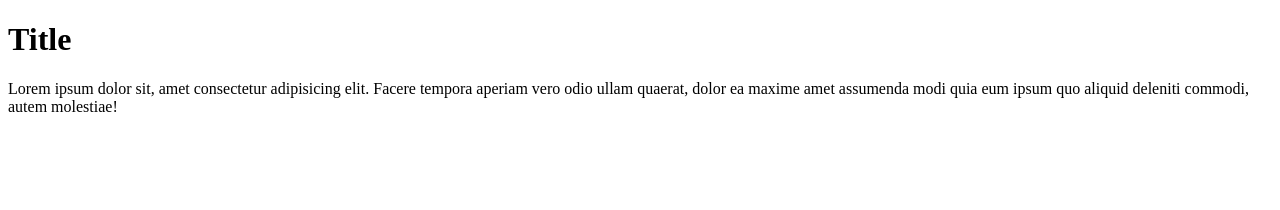
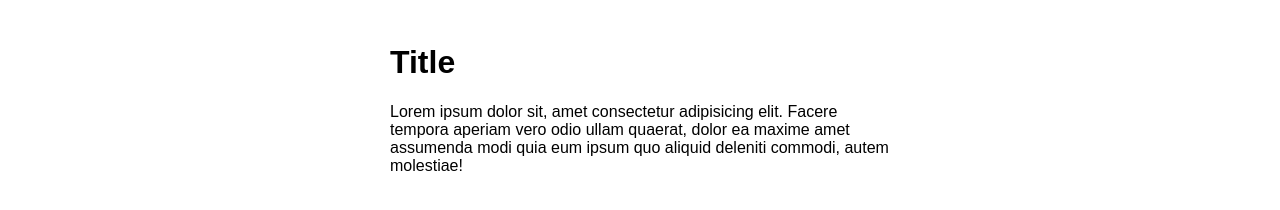
Before and after one commit to MaxSSO/pruebas-git, a plain HTML site: page index.html in a window 1280 px wide. Drawn offline with Linux system fonts and the light colour scheme.

Commit message:
ad: styles

```diff
--- a/index.html
+++ b/index.html
@@ -5,6 +5,7 @@
   <meta name="viewport" content="width=device-width, initial-scale=1.0">
   <meta http-equiv="X-UA-Compatible" content="ie=edge">
   <title>Blog Post</title>
+  <link rel="stylesheet" href="styles.css" />
 </head>
 <body>
   <div class="container">
--- /dev/null
+++ b/styles.css
@@ -0,0 +1,9 @@
+h1, h2, h3, h4, h5, h6, p, span {
+  font-family: Arial, Helvetica, sans-serif;
+}
+
+.container {
+  margin: 5px auto;
+  padding: 15px;
+  max-width: 500px;
+}
```
